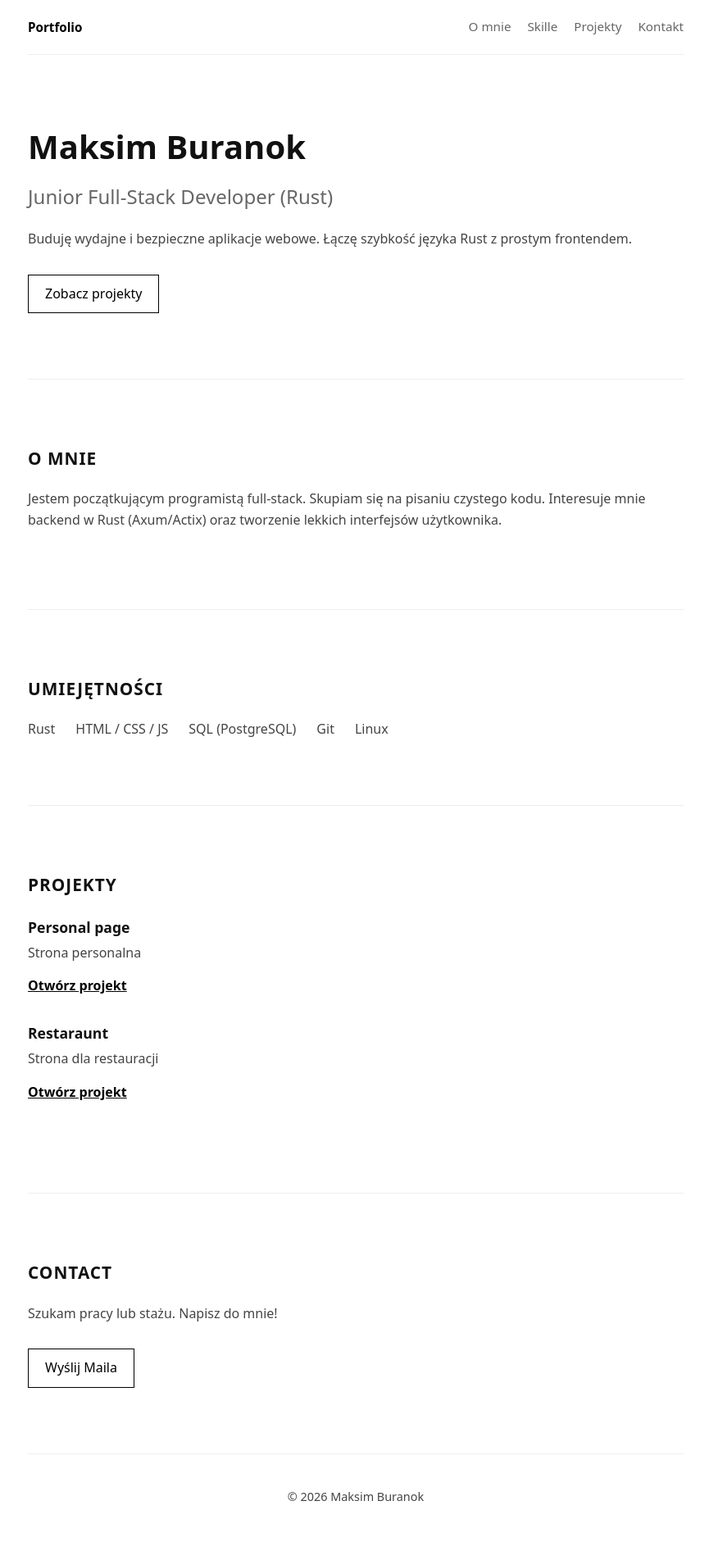
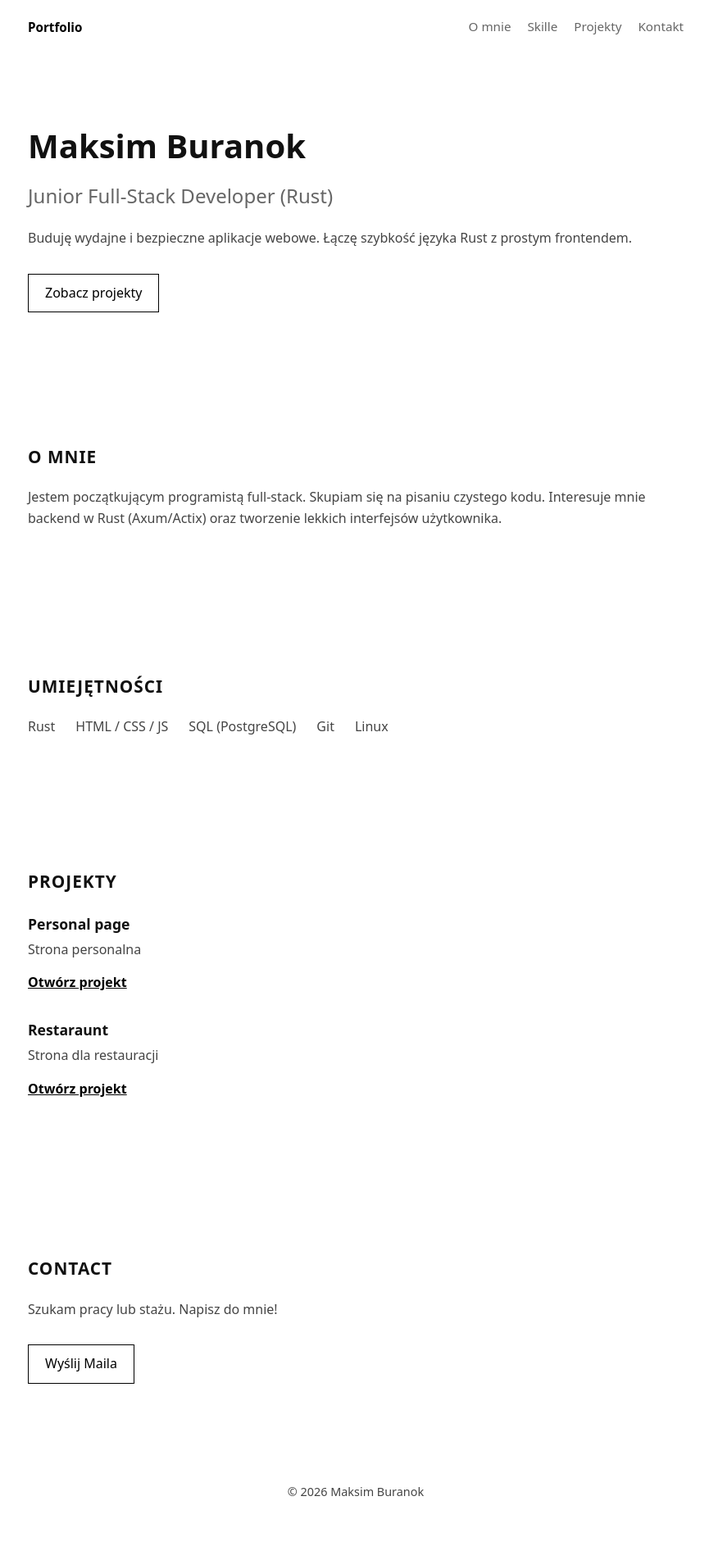
Before and after one commit to dgmity/erasmus-projects, a PHP site: page / in a window 1280 px wide. Shown: the whole page at 82% size, without its empty margins (206-1071 px from the left). After the commit the page ends 1825 px from the top, so only its background shows below. Run offline with PHP 8.4, Linux system fonts and the light colour scheme.

Commit message:
Changing styles for the home page

```diff
--- a/style.css
+++ b/style.css
@@ -23,7 +23,6 @@ body {
 
 nav {
     padding: 20px 0;
-    border-bottom: 1px solid #eee;
     display: flex;
     justify-content: space-between;
     align-items: center;
@@ -50,7 +49,6 @@ nav a:hover, nav .logo {
 
 section {
     padding: 80px 0;
-    border-bottom: 1px solid #eee;
 }
 
 h1 {
```
